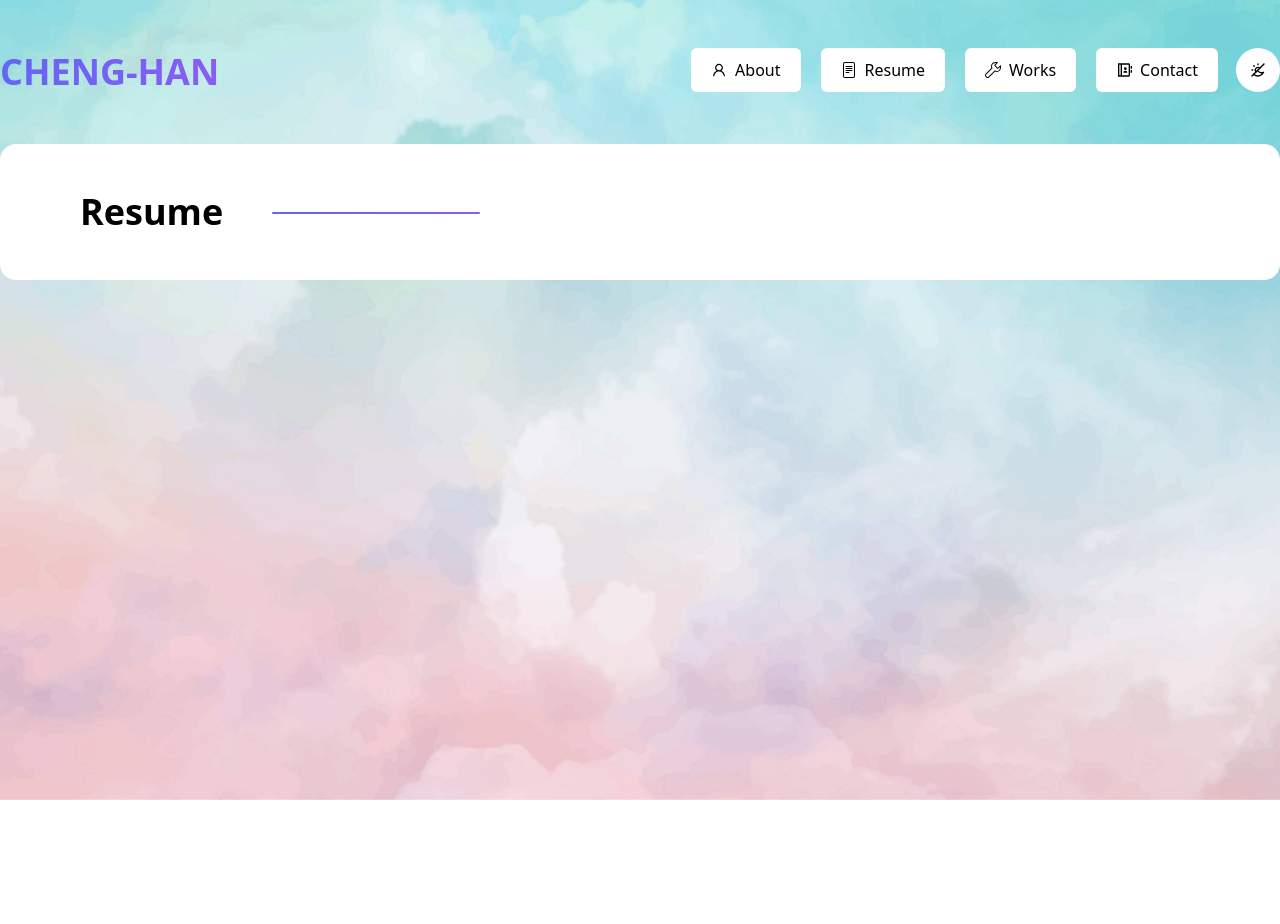
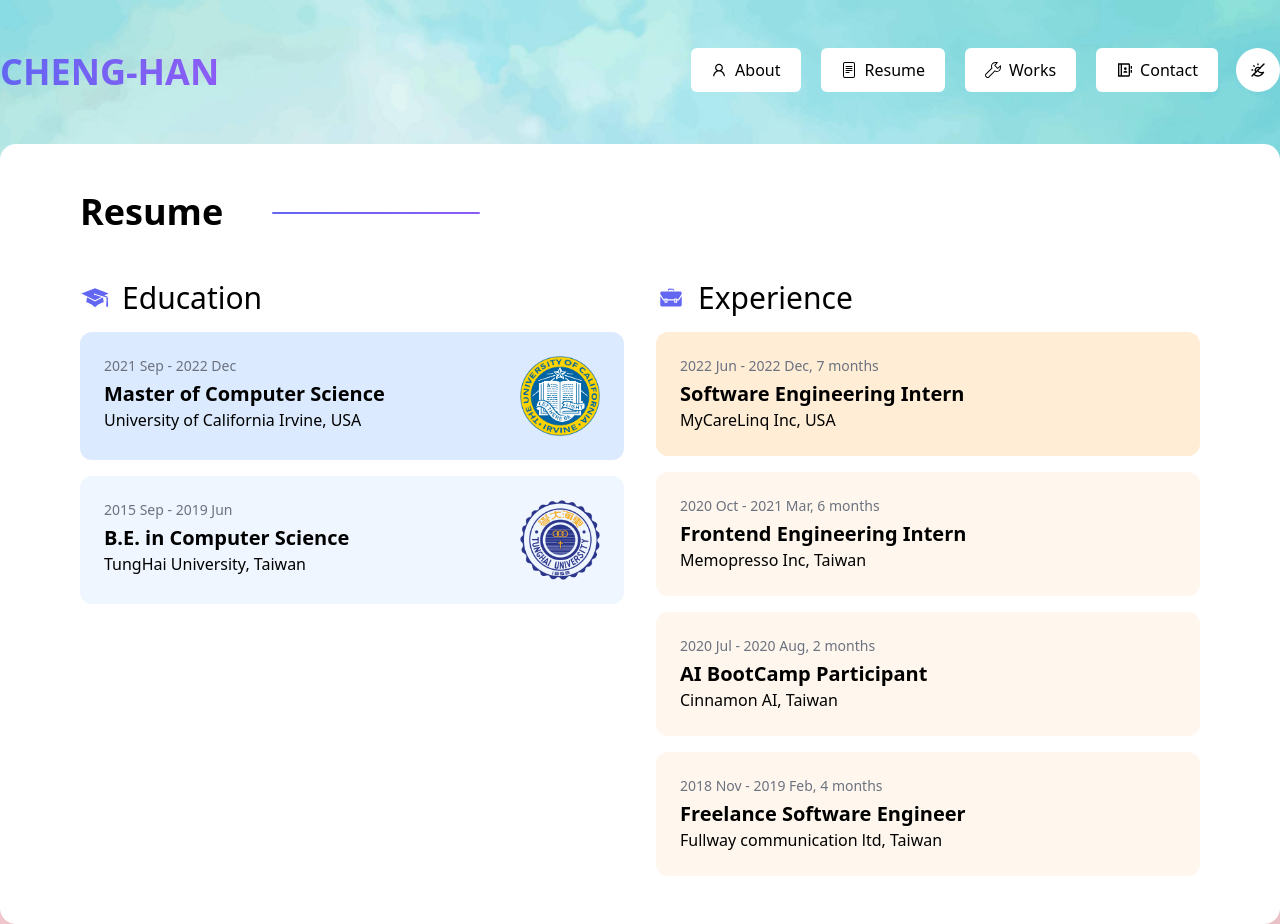
Before and after one commit to henry32144/henry32144.github.io, a Gatsby site: page /resume in a window 1280 px wide. Before the commit the page ends 800 px from the top, so only its background shows below. Built offline with nearby package versions, Linux system fonts and the light colour scheme; Gatsby itself is replaced by a stand-in of ours.

Commit message:
Add education and experience

```diff
--- a/src/components/whatIDoCard.tsx
+++ b/src/components/whatIDoCard.tsx
@@ -24,7 +24,7 @@ const WhatIDoCard: React.FC<WhatIDoCardProps> = ({
       )}
     >
       {icon}
-      <div className="space-y-2 break-all">
+      <div className="space-y-2 break-words">
         <h3 className="dark:text-white text-xl font-semibold">{title}</h3>
         <p className="leading-8 text-gray-500 dark:text-gray-400">
           {description}
--- a/src/pages/about.tsx
+++ b/src/pages/about.tsx
@@ -119,7 +119,7 @@ const AboutPage: React.FC<PageProps> = () => {
           <h3 className="dark:text-white relative inline-block text-3xl font-semibold pb-5">
             What I do
           </h3>
-          <div className="grid gap-8 grid-cols-1 md:grid-cols-2 xl:grid-cols-3 ">
+          <div className="grid gap-8 grid-cols-1 lg:grid-cols-2">
             <WhatIDoCard
               icon={
                 <MdWeb
--- a/src/pages/resume.tsx
+++ b/src/pages/resume.tsx
@@ -3,6 +3,10 @@ import type { HeadFC, PageProps } from "gatsby";
 import Layout from "../components/layout";
 import Card from "../components/card";
 import PageTitle from "../components/pageTitle";
+import { GiGraduateCap, GiBriefcase } from "react-icons/gi";
+import { FaAward } from "react-icons/fa";
+import uciLogo from "../images/uci-logo.png";
+import thuLogo from "../images/thu-logo.png";
 
 const ResumePage: React.FC<PageProps> = () => {
   return (
@@ -10,6 +14,116 @@ const ResumePage: React.FC<PageProps> = () => {
       <Card>
         <div className="py-12">
           <PageTitle text="Resume" />
+        </div>
+        <div className="pb-12">
+          <div className="flex flex-col">
+            <div className="grid grid-cols-12 gap-8">
+              <div className="col-span-12 md:col-span-6">
+                <div className="flex items-center space-x-3 mb-4">
+                  <GiGraduateCap className="text-indigo-500" size={30} />
+                  <span className="text-3xl font-medium dark:text-white">
+                    Education
+                  </span>
+                </div>
+                <div className="flex flex-col gap-4">
+                  <div className="flex rounded-xl p-6 dark:border-dark-icon-bg dark:border-2 dark:text-white dark:bg-transparent bg-blue-100">
+                    <div className="flex flex-col flex-1">
+                      <span className="text-sm text-gray-500 mb-1">
+                        2021 Sep - 2022 Dec
+                      </span>
+                      <span className="text-xl font-semibold">
+                        Master of Computer Science{" "}
+                      </span>
+                      <span className="text-base">
+                        University of California Irvine, USA
+                      </span>
+                    </div>
+                    <div className="ml-auto md:flex flex-col flex-grow-0 items-center justify-center hidden dark:hidden">
+                      <img className="h-[80px]" src={uciLogo} />
+                    </div>
+                  </div>
+                  <div className="flex rounded-xl p-6 dark:border-dark-icon-bg dark:border-2 dark:text-white dark:bg-transparent bg-blue-50">
+                    <div className="flex flex-col flex-1">
+                      <span className="text-sm text-gray-500 mb-1">
+                        2015 Sep - 2019 Jun
+                      </span>
+                      <span className="text-xl font-semibold">
+                        B.E. in Computer Science{" "}
+                      </span>
+                      <span className="text-base">
+                        TungHai University, Taiwan
+                      </span>
+                    </div>
+                    <div className="ml-auto md:flex flex-col flex-grow-0 items-center justify-center hidden dark:hidden">
+                      <img className="h-[80px]" src={thuLogo} />
+                    </div>
+                  </div>
+                </div>
+              </div>
+              <div className="col-span-12 md:col-span-6">
+                <div className="flex items-center space-x-3 mb-4">
+                  <GiBriefcase className="text-indigo-500" size={30} />
+                  <span className="text-3xl font-medium dark:text-white">
+                    Experience
+                  </span>
+                </div>
+                <div className="flex flex-col gap-4">
+                  <div className="flex rounded-xl p-6 dark:border-dark-icon-bg dark:border-2 dark:text-white dark:bg-transparent bg-orange-100">
+                    <div className="flex flex-col flex-1">
+                      <span className="text-sm text-gray-500 mb-1">
+                        2022 Jun - 2022 Dec, 7 months
+                      </span>
+                      <span className="text-xl font-semibold">
+                        Software Engineering Intern
+                      </span>
+                      <span className="text-base">
+                        MyCareLinq Inc, USA
+                      </span>
+                    </div>
+                  </div>
+                  <div className="flex rounded-xl p-6 dark:border-dark-icon-bg dark:border-2 dark:text-white dark:bg-transparent bg-orange-50">
+                    <div className="flex flex-col flex-1">
+                      <span className="text-sm text-gray-500 mb-1">
+                        2020 Oct - 2021 Mar, 6 months
+                      </span>
+                      <span className="text-xl font-semibold">
+                        Frontend Engineering Intern
+                      </span>
+                      <span className="text-base">
+                        Memopresso Inc, Taiwan
+                      </span>
+                    </div>
+                  </div>
+                  <div className="flex rounded-xl p-6 dark:border-dark-icon-bg dark:border-2 dark:text-white dark:bg-transparent bg-orange-50">
+                    <div className="flex flex-col flex-1">
+                      <span className="text-sm text-gray-500 mb-1">
+                        2020 Jul - 2020 Aug, 2 months
+                      </span>
+                      <span className="text-xl font-semibold">
+                        AI BootCamp Participant
+                      </span>
+                      <span className="text-base">
+                        Cinnamon AI, Taiwan
+                      </span>
+                    </div>
+                  </div>
+                  <div className="flex rounded-xl p-6 dark:border-dark-icon-bg dark:border-2 dark:text-white dark:bg-transparent bg-orange-50">
+                    <div className="flex flex-col flex-1">
+                      <span className="text-sm text-gray-500 mb-1">
+                        2018 Nov - 2019 Feb, 4 months
+                      </span>
+                      <span className="text-xl font-semibold">
+                        Freelance Software Engineer
+                      </span>
+                      <span className="text-base">
+                        Fullway communication ltd, Taiwan
+                      </span>
+                    </div>
+                  </div>
+                </div>
+              </div>
+            </div>
+          </div>
         </div>
       </Card>
     </Layout>
```
Also changed, not shown: src/images/thu-logo.png (added), src/images/uci-logo.png (added).
